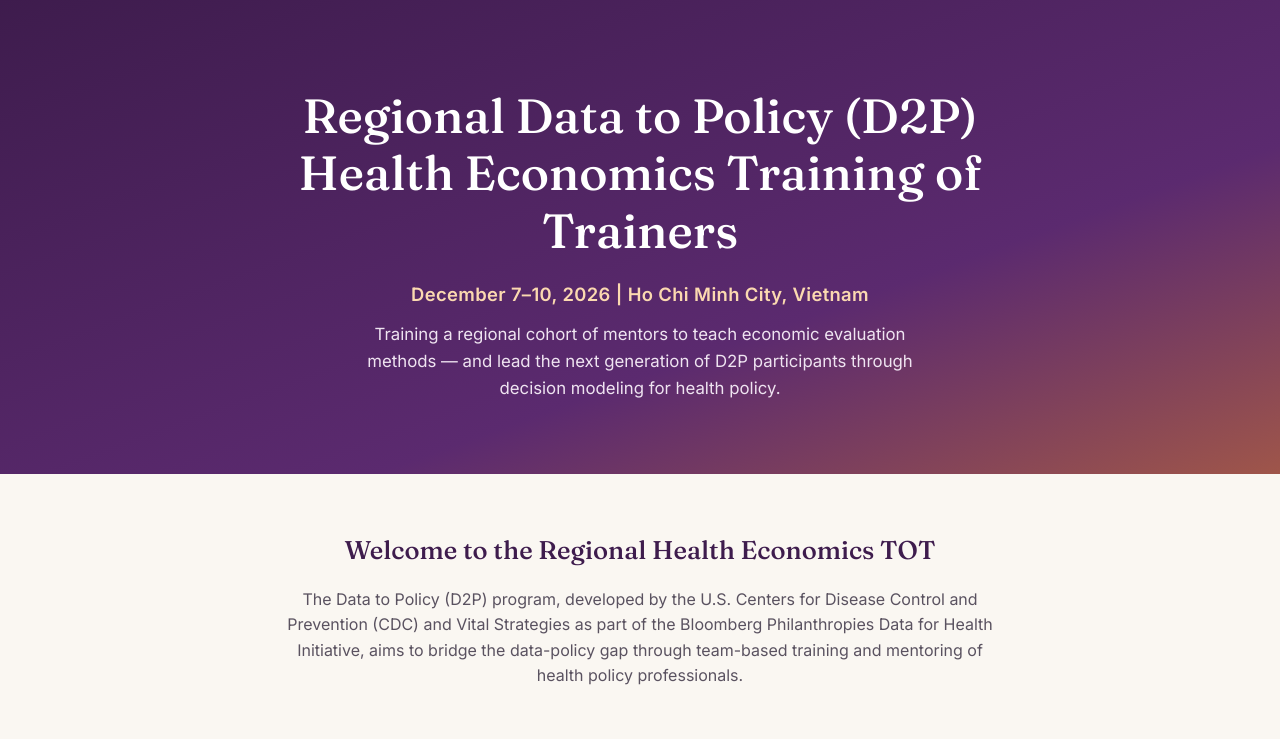
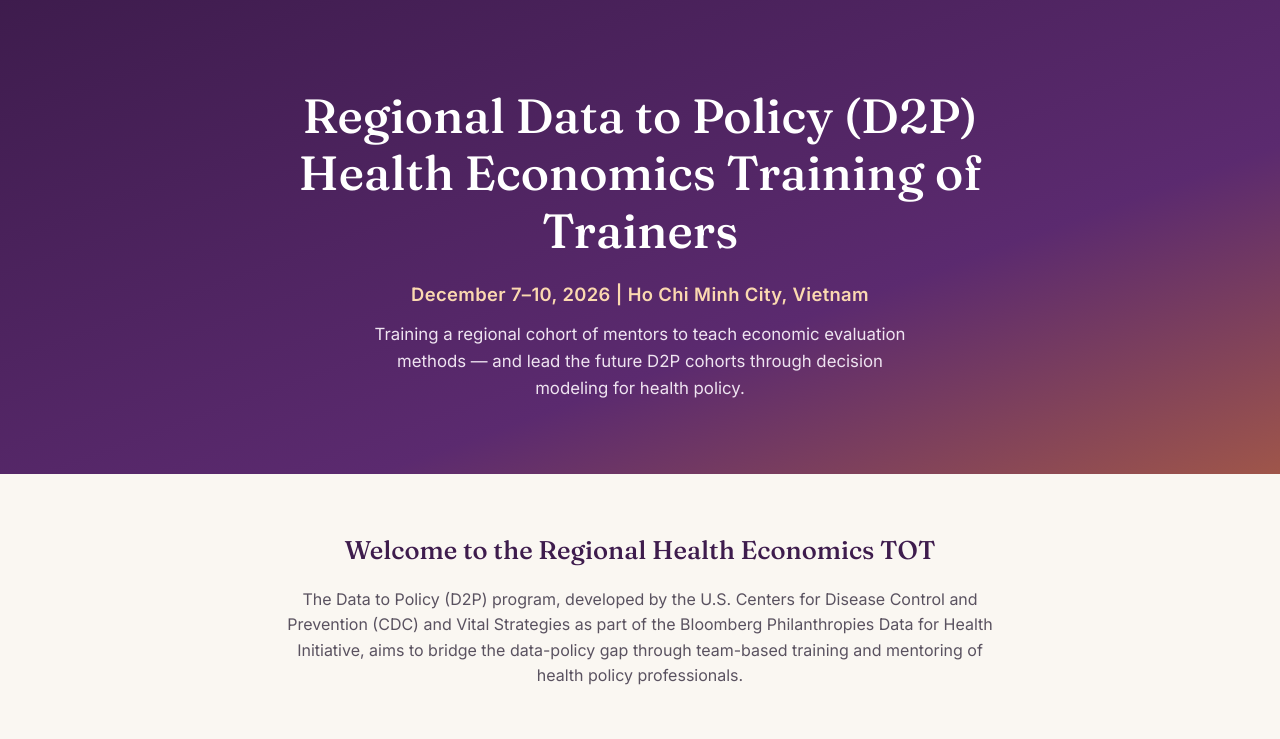
Before and after one commit to datatopolicy/D2P_HETOT_2026, a plain HTML site: page index.html in a window 1280 px wide. Shown: the part 61-800 px from the top of the page. Drawn offline with Linux system fonts and the light colour scheme.

Commit message:
Update hero description for clarity

```diff
--- a/index.html
+++ b/index.html
@@ -27,7 +27,7 @@
         <div class="hero-content">
             <h1>Regional Data to Policy (D2P)<br>Health Economics Training of Trainers</h1>
             <p class="hero-subtitle">December 7–10, 2026 | Ho Chi Minh City, Vietnam</p>
-            <p class="hero-description">Training a regional cohort of mentors to teach economic evaluation methods — and lead the next generation of D2P participants through decision modeling for health policy.</p>
+            <p class="hero-description">Training a regional cohort of mentors to teach economic evaluation methods — and lead the future D2P cohorts through decision modeling for health policy.</p>
         </div>
     </header>
 
```
